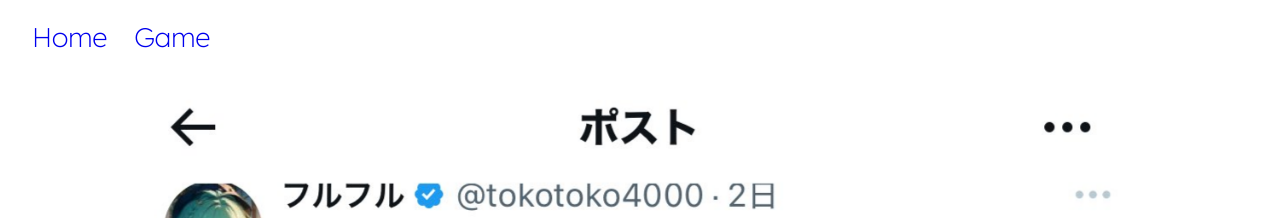
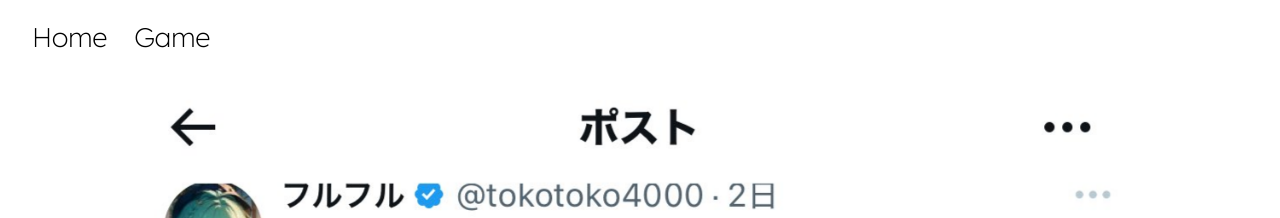
Before and after one commit to liruru/Runachas, a Jekyll site: the page built from index.html, in a window 1280 px wide. Shown: the top 218 px of the page. Built offline with Jekyll 4.4.1, drawn with Linux system fonts in a browser that asks for light colours.

Commit message:
Update style.css
aの色指定を追加

```diff
--- a/assets/css/style.css
+++ b/assets/css/style.css
@@ -41,11 +41,13 @@ p{
 }
 
 a{
+  color: #000;
   text-decoration: none;
   cursor: pointer;
 }
 
 a:hover {
+  color: #000;
   text-decoration: underline;
 }
 
```
